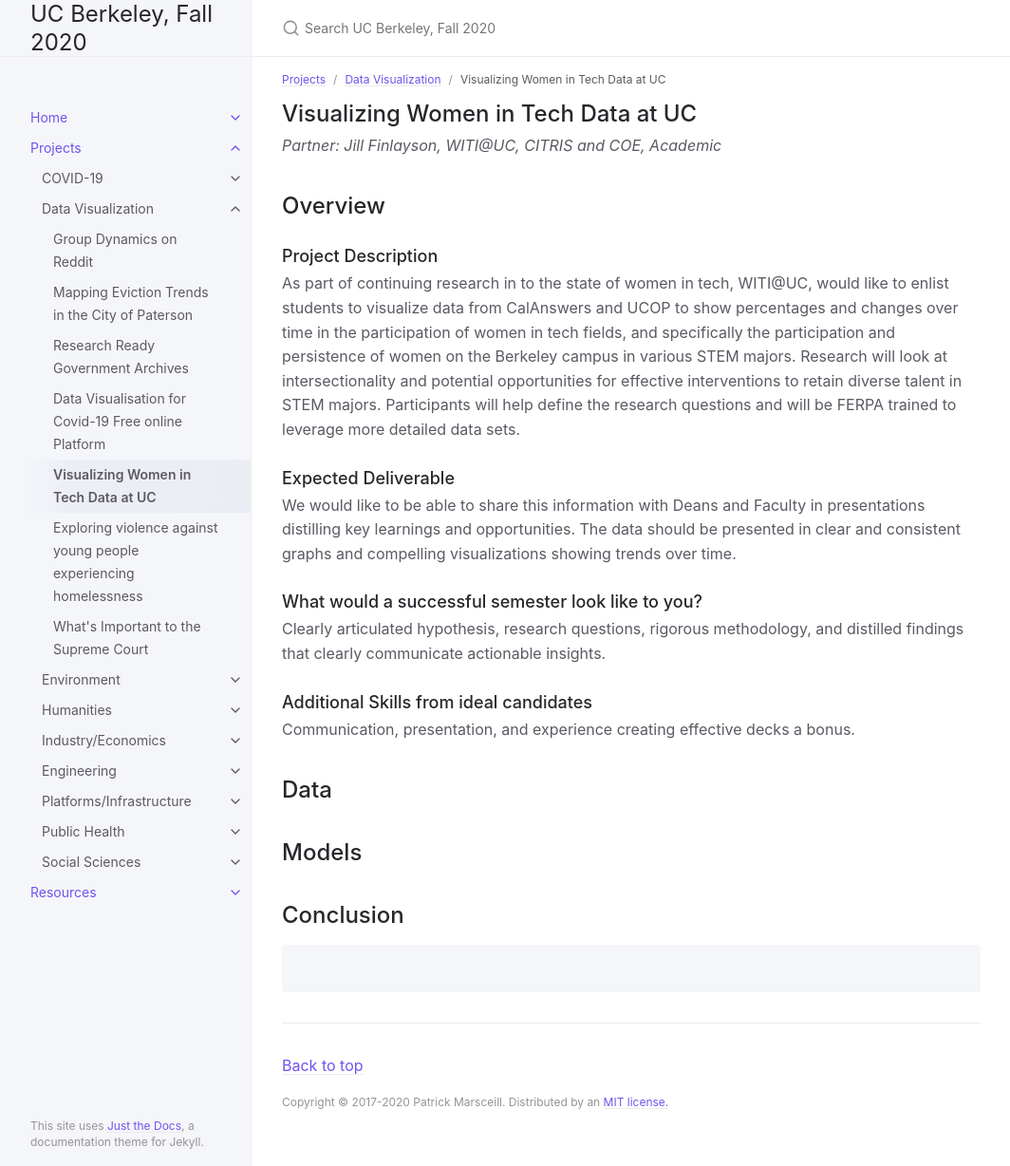
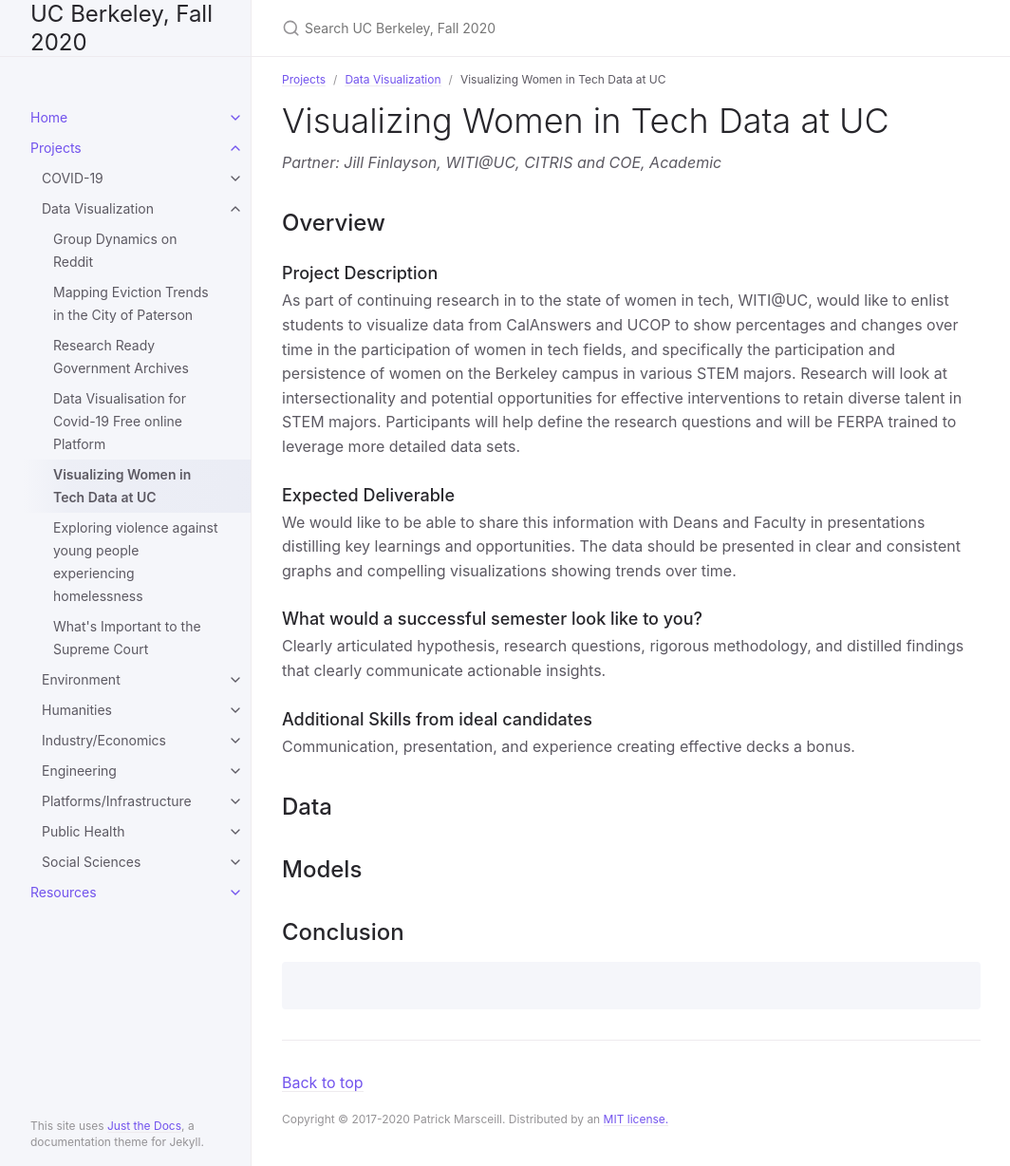
Before and after one commit to DS-Discovery/ds-discovery.github.io, a Jekyll site: the page built from Projects/Data Visualization/Visualizing Women in Tech Data at UC.md, in a window 1280 px wide and 1228 px high. Shown: the whole window at 95% size, without its empty margins (107-1171 px from the left). Built offline with Jekyll 4.4.1, drawn with Linux system fonts in a browser that asks for light colours.

```diff
--- a/Projects/Data Visualization/Visualizing Women in Tech Data at UC.md
+++ b/Projects/Data Visualization/Visualizing Women in Tech Data at UC.md
@@ -6,7 +6,7 @@ grand_parent: Projects
 nav_order: 4
 ---
 
-## Visualizing Women in Tech Data at UC
+# Visualizing Women in Tech Data at UC
 *Partner: Jill Finlayson, WITI@UC, CITRIS and COE, Academic*
 
 ## Overview
```
